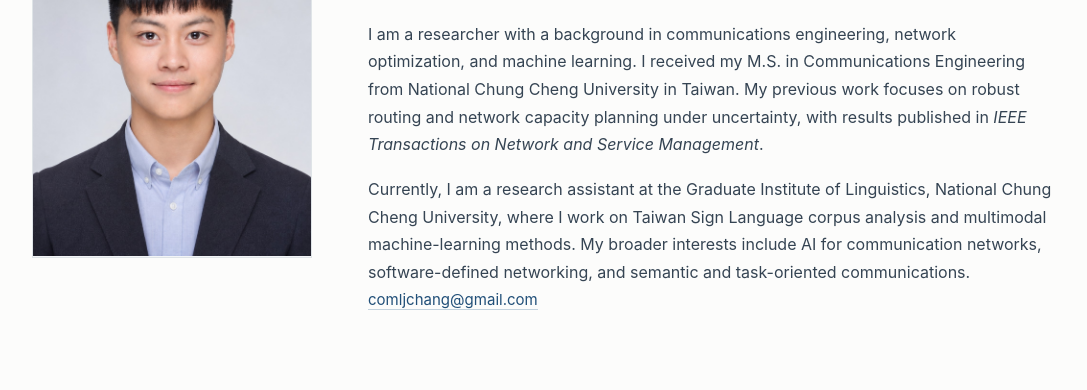
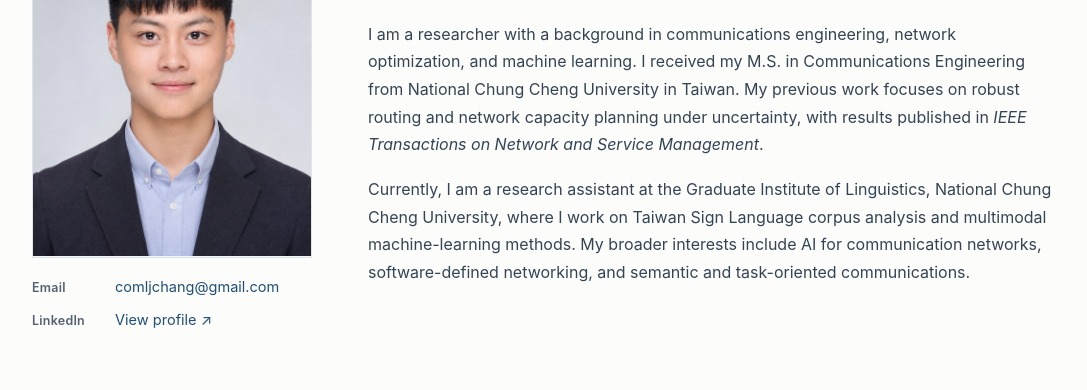
Before and after one commit to Jeffrey9049/Jeffrey9049.github.io, a plain HTML site: page index.html in a window 1280 px wide. Shown: the part 276-666 px from the top of the page, without its empty margins (96-1183 px from the left). Drawn offline with Linux system fonts and the light colour scheme.

Commit message:
Add files via upload

```diff
--- a/index.html
+++ b/index.html
@@ -25,9 +25,21 @@
   </header>
   <main id="main" class="container">
     <section class="home-intro" aria-labelledby="person-name">
-      <figure class="portrait">
-        <img src="profile.png" alt="Portrait of Lan-Jun Jeffrey Chang" width="1157" height="1536" loading="eager" decoding="async">
-      </figure>
+      <div class="portrait-column">
+        <figure class="portrait">
+          <img src="profile.png" alt="Portrait of Lan-Jun Jeffrey Chang" width="1157" height="1536" loading="eager" decoding="async">
+        </figure>
+        <address class="portrait-contact" aria-label="Contact information">
+          <div class="portrait-contact-row">
+            <span class="portrait-contact-label">Email</span>
+            <a href="mailto:comljchang@gmail.com">comljchang@gmail.com</a>
+          </div>
+          <div class="portrait-contact-row">
+            <span class="portrait-contact-label">LinkedIn</span>
+            <a href="https://www.linkedin.com/in/lan-jun-chang-572310377" target="_blank" rel="noopener noreferrer" aria-label="Lan-Jun Jeffrey Chang on LinkedIn">View profile ↗</a>
+          </div>
+        </address>
+      </div>
       <div class="intro-text">
         <h1 id="person-name">Lan-Jun Jeffrey Chang</h1>
         <p class="subtitle">Communications Engineering · Network Optimization · Machine Learning</p>
@@ -35,7 +47,6 @@
           <p>I am a researcher with a background in communications engineering, network optimization, and machine learning. I received my M.S. in Communications Engineering from National Chung Cheng University in Taiwan. My previous work focuses on robust routing and network capacity planning under uncertainty, with results published in <em>IEEE Transactions on Network and Service Management</em>.</p>
           <p>Currently, I am a research assistant at the Graduate Institute of Linguistics, National Chung Cheng University, where I work on Taiwan Sign Language corpus analysis and multimodal machine-learning methods. My broader interests include AI for communication networks, software-defined networking, and semantic and task-oriented communications.</p>
         </div>
-        <a class="contact-link" href="mailto:comljchang@gmail.com">comljchang@gmail.com</a>
       </div>
     </section>
 
--- a/styles.css
+++ b/styles.css
@@ -206,3 +206,15 @@ h3{font-size:1.12rem;font-weight:650;letter-spacing:-.012em}
 .recognition-feature .recognition-external-note{font-size:.8rem;color:var(--muted);margin:0;line-height:1.5}
 @media(max-width:780px){.recognition-feature{grid-template-columns:1fr;padding:23px 20px;gap:21px}.recognition-feature-action{align-items:flex-start}}
 @media(max-width:400px){.recognition-open-link{white-space:normal}}
+
+/* Academic contact details directly beneath the homepage portrait. */
+.portrait-column { min-width:0; }
+.portrait-contact { display:grid; gap:12px; margin-top:19px; font-style:normal; font-size:.91rem; }
+.portrait-contact-row { display:grid; grid-template-columns:72px minmax(0,1fr); gap:11px; align-items:baseline; }
+.portrait-contact-label { font-size:.78rem; letter-spacing:.02em; font-weight:600; color:var(--muted); }
+.portrait-contact a { color:var(--accent); text-decoration:none; overflow-wrap:anywhere; line-height:1.4; }
+.portrait-contact a:hover { text-decoration:underline; }
+@media(max-width:690px) {
+  .portrait-column { width:min(100%, 300px); }
+  .portrait { width:100%; }
+}
```
